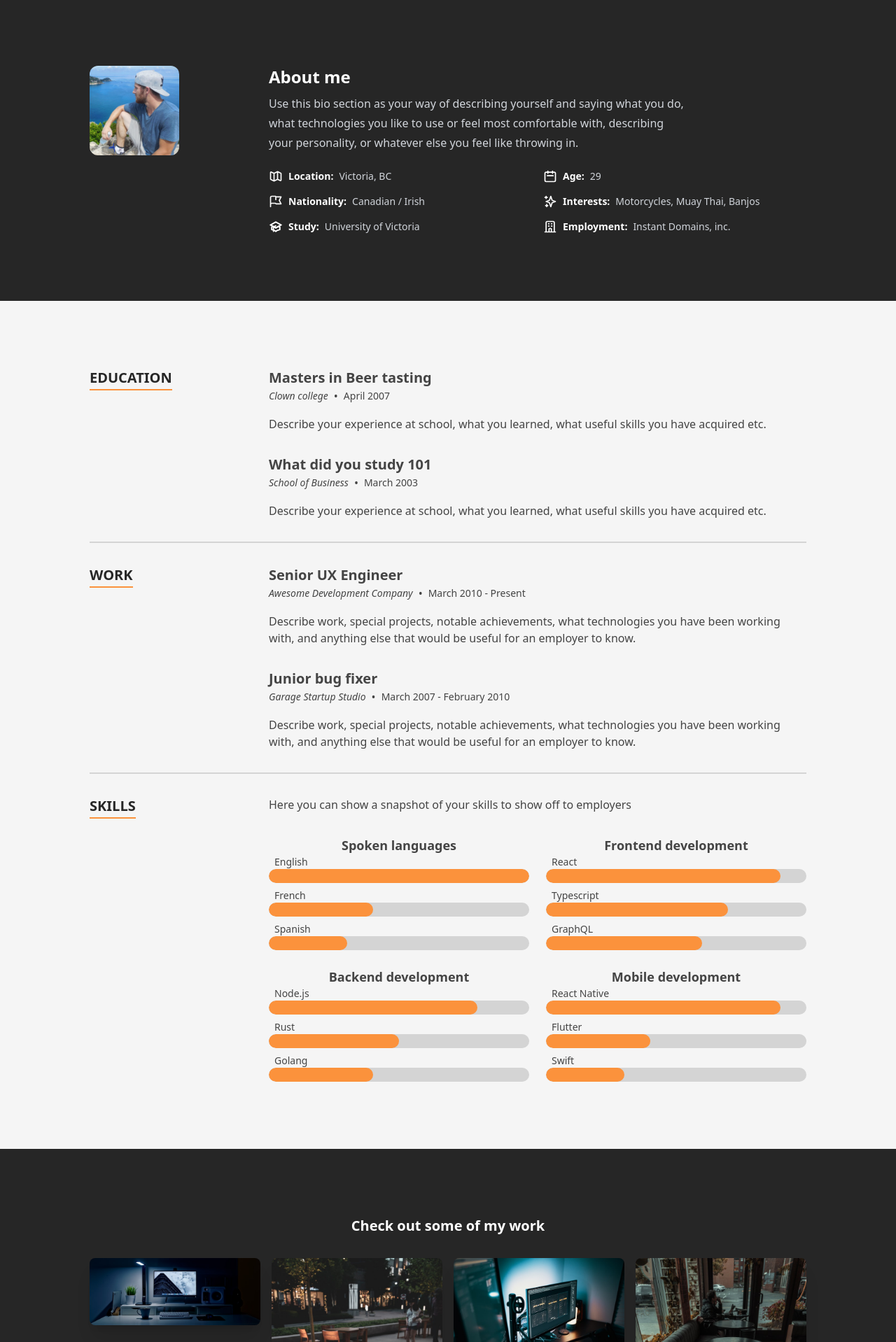
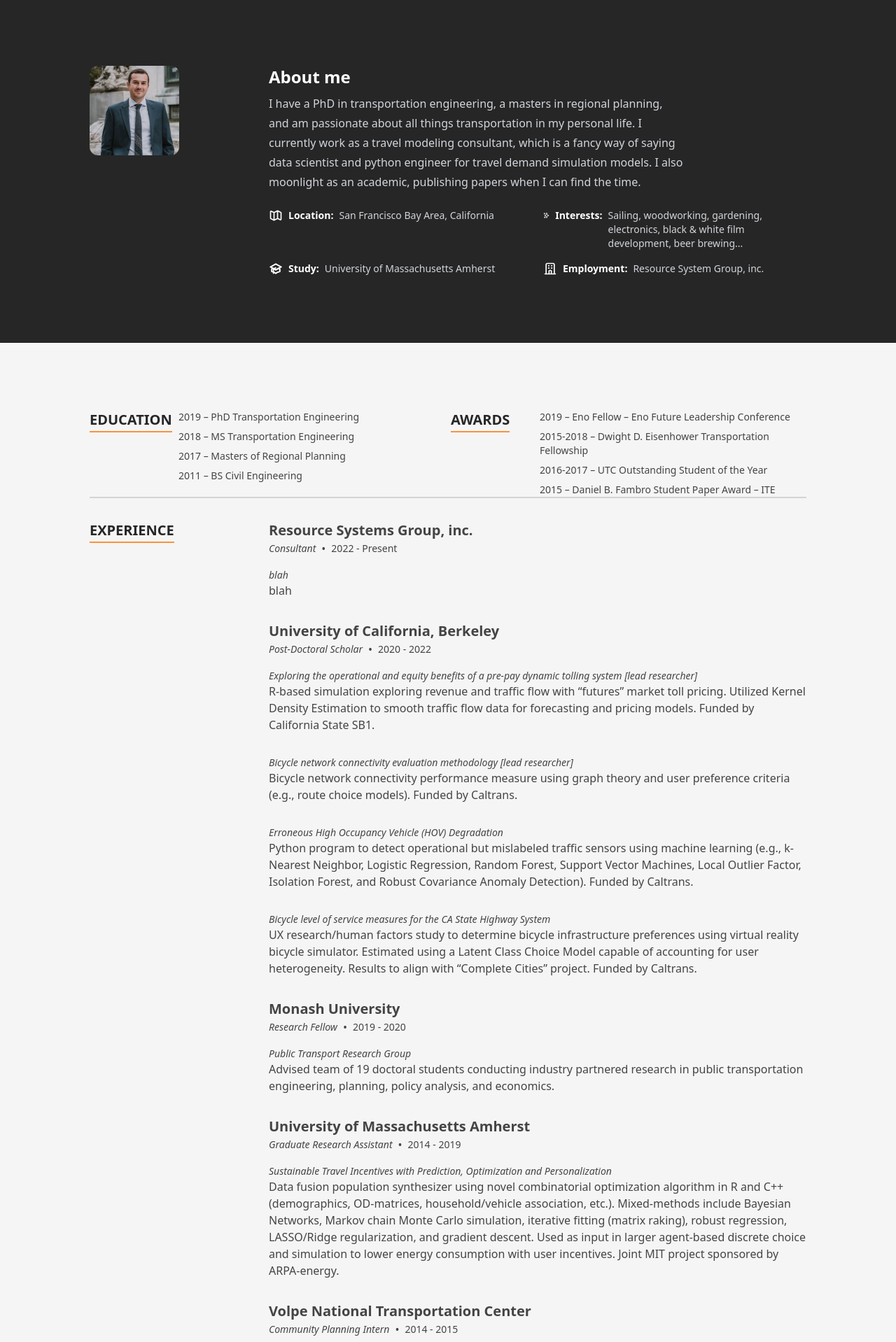
Before and after one commit to nick-fournier/webcv_bibtex, a Next.js app: page / in a window 1280 px wide. Shown: the part 802-2720 px from the top of the page at 70% size. Built offline with nearby package versions, Linux system fonts and the light colour scheme.

Commit message:
added resume items

```diff
--- /dev/null
+++ b/src/components/Sections/Resume/Education.tsx
@@ -0,0 +1,17 @@
+import {FC, memo} from 'react';
+
+import {TimelineItem} from '../../../data/dataDef';
+
+const Education: FC<{item: TimelineItem}> = memo(({item}) => {
+  return (
+    <div className="flex flex-col pb-2 text-center last:pb-0 md:text-left">
+      <div className="flex flex-col pb-0">
+        {item.date} – {item.title}
+      </div>
+      <div className="italic">{item.content}</div>
+    </div>
+  );
+});
+
+Education.displayName = 'Education';
+export default Education;
--- /dev/null
+++ b/src/components/Sections/Resume/Timeline.tsx
@@ -0,0 +1,45 @@
+import {FC, memo} from 'react';
+
+import {default_subcontent} from '../../../data/data';
+import {TimelineItem, TimelineSubItem} from '../../../data/dataDef';
+
+const TimelineSub: FC<{subitem: TimelineSubItem}> = memo(({subitem}) => {
+  const {title, content} = subitem;
+
+  return (
+    <div className="flex flex-col pb-8 text-center last:pb-0 md:text-left">
+      {/* <div className="flex flex-col pb-4"> */}
+      <div className="flex items-center justify-center gap-x-2 md:justify-start">
+        <span className="flex-1 text-sm font-medium italic sm:flex-none">{title}</span>
+      </div>
+      {/* </div> */}
+      {content}
+    </div>
+  );
+});
+
+const Timeline: FC<{item: TimelineItem}> = memo(({item}) => {
+  function validateSubItem(subItem: TimelineSubItem[]) {
+    return subItem.map((subitem, index) => <TimelineSub key={`${subitem.title}-${index}`} subitem={subitem} />);
+  }
+
+  const {title, date, location, content} = item;
+
+  return (
+    <div className="flex flex-col pb-8 text-center last:pb-0 md:text-left">
+      <div className="flex flex-col pb-4">
+        <h2 className="text-xl font-bold">{location}</h2>
+        <div className="flex items-center justify-center gap-x-2 md:justify-start">
+          <span className="flex-1 text-sm font-medium italic sm:flex-none">{title}</span>
+          <span>•</span>
+          <span className="flex-1 text-sm sm:flex-none">{date}</span>
+        </div>
+      </div>
+      {/* {subcontent} */}
+      {validateSubItem(content || default_subcontent)}
+    </div>
+  );
+});
+
+Timeline.displayName = 'Timeline';
+export default Timeline;
--- a/src/components/Sections/Resume/TimelineItem.tsx
+++ /dev/null
@@ -1,23 +0,0 @@
-import {FC, memo} from 'react';
-
-import {TimelineItem} from '../../../data/dataDef';
-
-const TimelineItem: FC<{item: TimelineItem}> = memo(({item}) => {
-  const {title, date, location, content} = item;
-  return (
-    <div className="flex flex-col pb-8 text-center last:pb-0 md:text-left">
-      <div className="flex flex-col pb-4">
-        <h2 className="text-xl font-bold">{title}</h2>
-        <div className="flex items-center justify-center gap-x-2 md:justify-start">
-          <span className="flex-1 text-sm font-medium italic sm:flex-none">{location}</span>
-          <span>•</span>
-          <span className="flex-1 text-sm sm:flex-none">{date}</span>
-        </div>
-      </div>
-      {content}
-    </div>
-  );
-});
-
-TimelineItem.displayName = 'TimelineItem';
-export default TimelineItem;
--- a/src/components/Sections/Resume/index.tsx
+++ b/src/components/Sections/Resume/index.tsx
@@ -1,21 +1,35 @@
 import {FC, memo} from 'react';
 
-import {education, experience, SectionId, skills} from '../../../data/data';
+import {awards, education, experience, SectionId, skills} from '../../../data/data';
 import Section from '../../Layout/Section';
+import Education from './Education';
 import ResumeSection from './ResumeSection';
 import {SkillGroup} from './Skills';
-import TimelineItem from './TimelineItem';
+import TimelineItem from './Timeline';
 
 const Resume: FC = memo(() => {
   return (
     <Section className="bg-neutral-100" sectionId={SectionId.Resume}>
       <div className="flex flex-col divide-y-2 divide-neutral-300">
-        <ResumeSection title="Education">
-          {education.map((item, index) => (
-            <TimelineItem item={item} key={`${item.title}-${index}`} />
-          ))}
-        </ResumeSection>
-        <ResumeSection title="Work">
+
+        <div className="grid grid-cols-1 gap-2 md:grid-cols-2">
+          <span className="flex-1 text-sm sm:flex-none">
+            <ResumeSection title="Education">
+              {education.map((item, index) => (
+                <Education item={item} key={`${item.title}-${index}`} />
+              ))}
+            </ResumeSection>
+          </span>
+          <span className="flex-1 text-sm sm:flex-none">
+            <ResumeSection title="Awards">
+              {awards.map((item, index) => (
+                <Education item={item} key={`${item.title}-${index}`} />
+              ))}
+            </ResumeSection>
+          </span>
+        </div>
+
+        <ResumeSection title="Experience">
           {experience.map((item, index) => (
             <TimelineItem item={item} key={`${item.title}-${index}`} />
           ))}
--- a/src/data/data.tsx
+++ b/src/data/data.tsx
@@ -1,18 +1,18 @@
 import {
   AcademicCapIcon,
-  CalendarIcon,
+  // CalendarIcon,
   DownloadIcon,
-  FlagIcon,
+  // FlagIcon,
   MapIcon,
   OfficeBuildingIcon,
   SparklesIcon,
 } from '@heroicons/react/outline';
 
 import GithubIcon from '../components/Icon/GithubIcon';
-import InstagramIcon from '../components/Icon/InstagramIcon';
+// import InstagramIcon from '../components/Icon/InstagramIcon';
 import LinkedInIcon from '../components/Icon/LinkedInIcon';
-import StackOverflowIcon from '../components/Icon/StackOverflowIcon';
-import TwitterIcon from '../components/Icon/TwitterIcon';
+// import StackOverflowIcon from '../components/Icon/StackOverflowIcon';
+// import TwitterIcon from '../components/Icon/TwitterIcon';
 import heroImage from '../images/header-background.webp';
 import porfolioImage1 from '../images/portfolio/portfolio-1.jpg';
 import porfolioImage2 from '../images/portfolio/portfolio-2.jpg';
@@ -38,6 +38,7 @@ import {
   Social,
   TestimonialSection,
   TimelineItem,
+  TimelineSubItem
 } from './dataDef';
 
 /**
@@ -69,18 +70,14 @@ export type SectionId = typeof SectionId[keyof typeof SectionId];
  */
 export const heroData: Hero = {
   imageSrc: heroImage,
-  name: `I'm Tim Baker.`,
+  name: `Nick Fournier, PhD`,
   description: (
     <>
       <p className="prose-sm text-stone-200 sm:prose-base lg:prose-lg">
-        I'm a Victoria based <strong className="text-stone-100">Full Stack Software Engineer</strong>, currently working
-        at <strong className="text-stone-100">Instant Domains</strong> helping build a modern, mobile-first, domain
-        registrar and site builder.
+        <strong className="text-stone-100">Engineer, planner, and transportist.</strong>
       </p>
       <p className="prose-sm text-stone-200 sm:prose-base lg:prose-lg">
-        In my free time time, you can catch me training in <strong className="text-stone-100">Muay Thai</strong>,
-        plucking my <strong className="text-stone-100">banjo</strong>, or exploring beautiful{' '}
-        <strong className="text-stone-100">Vancouver Island</strong>.
+        Welcome to my digital Curriculum Vitae and landing page for my miscellaneous projects.
       </p>
     </>
   ),
@@ -104,16 +101,21 @@ export const heroData: Hero = {
  */
 export const aboutData: About = {
   profileImageSrc: profilepic,
-  description: `Use this bio section as your way of describing yourself and saying what you do, what technologies you like
-  to use or feel most comfortable with, describing your personality, or whatever else you feel like throwing
-  in.`,
+  description: `
+  I have a PhD in transportation engineering, a masters in regional planning, and am passionate about all things transportation in my personal life.
+
+  I currently work as a travel modeling consultant, which is a fancy way of saying data scientist and python engineer for travel demand simulation models. I also moonlight as an academic, publishing papers when I can find the time.
+
+  `,
   aboutItems: [
-    {label: 'Location', text: 'Victoria, BC', Icon: MapIcon},
-    {label: 'Age', text: '29', Icon: CalendarIcon},
-    {label: 'Nationality', text: 'Canadian / Irish', Icon: FlagIcon},
-    {label: 'Interests', text: 'Motorcycles, Muay Thai, Banjos', Icon: SparklesIcon},
-    {label: 'Study', text: 'University of Victoria', Icon: AcademicCapIcon},
-    {label: 'Employment', text: 'Instant Domains, inc.', Icon: OfficeBuildingIcon},
+    {label: 'Location', text: 'San Francisco Bay Area, California', Icon: MapIcon},
+    {
+      label: 'Interests',
+      text: 'Sailing, woodworking, gardening, electronics, black & white film development, beer brewing...',
+      Icon: SparklesIcon,
+    },
+    {label: 'Study', text: 'University of Massachusetts Amherst', Icon: AcademicCapIcon},
+    {label: 'Employment', text: 'Resource System Group, inc.', Icon: OfficeBuildingIcon},
   ],
 };
 
@@ -266,43 +268,164 @@ export const portfolioItems: PortfolioItem[] = [
 /**
  * Resume section -- TODO: Standardize resume contact format or offer MDX
  */
+export const default_subcontent: TimelineSubItem[] = [
+  {
+    title: '',
+    content: <p></p>,
+  },
+];
+
 export const education: TimelineItem[] = [
   {
-    date: 'April 2007',
-    location: 'Clown college',
-    title: 'Masters in Beer tasting',
-    content: <p>Describe your experience at school, what you learned, what useful skills you have acquired etc.</p>,
+    date: '2019',
+    location: 'Univiersity of Massachusetts Amherst',
+    title: 'PhD Transportation Engineering',
+    // content: <p>Dissertation: Equity and efficiency in multimodal transportation systems</p>,
   },
   {
-    date: 'March 2003',
-    location: 'School of Business',
-    title: 'What did you study 101',
-    content: <p>Describe your experience at school, what you learned, what useful skills you have acquired etc.</p>,
+    date: '2018',
+    location: 'University of Massachusetts Amherst',
+    title: 'MS Transportation Engineering',
+  },
+  {
+    date: '2017',
+    location: 'University of Massachusetts Amherst',
+    title: 'Masters of Regional Planning',
+  },
+  {
+    date: '2011',
+    location: 'University of Massachusetts Amherst',
+    title: 'BS Civil Engineering',
+  },
+];
+
+export const awards: TimelineItem[] = [
+  {
+    date: '2019',
+    location: '',
+    title: 'Eno Fellow – Eno Future Leadership Conference',
+  },
+  {
+    date: '2015-2018',
+    location: '',
+    title: 'Dwight D. Eisenhower Transportation Fellowship',
+  },
+  {
+    date: '2016-2017',
+    location: '',
+    title: 'UTC Outstanding Student of the Year',
+  },
+  {
+    date: '2015',
+    location: '',
+    title: 'Daniel B. Fambro Student Paper Award – ITE',
   },
 ];
 
 export const experience: TimelineItem[] = [
   {
-    date: 'March 2010 - Present',
-    location: 'Awesome Development Company',
-    title: 'Senior UX Engineer',
+    date: '2022 - Present',
+    location: 'Resource Systems Group, inc.',
+    title: 'Consultant',
+    content: [
+      {
+        title: 'blah',
+        content: <p>blah</p>,
+      },
+    ],
+  },
+  {
+    date: '2020 - 2022',
+    location: 'University of California, Berkeley',
+    title: 'Post-Doctoral Scholar',
+    content: [
+      {
+        title: 'Exploring the operational and equity benefits of a pre-pay dynamic tolling system [lead researcher]',
         content: (
           <p>
-        Describe work, special projects, notable achievements, what technologies you have been working with, and
-        anything else that would be useful for an employer to know.
+            R-based simulation exploring revenue and traffic flow with “futures” market toll pricing. Utilized Kernel
+            Density Estimation to smooth traffic flow data for forecasting and pricing models. Funded by California
+            State SB1.
           </p>
         ),
       },
       {
-    date: 'March 2007 - February 2010',
-    location: 'Garage Startup Studio',
-    title: 'Junior bug fixer',
+        title: 'Bicycle network connectivity evaluation methodology [lead researcher]',
         content: (
           <p>
-        Describe work, special projects, notable achievements, what technologies you have been working with, and
-        anything else that would be useful for an employer to know.
+            Bicycle network connectivity performance measure using graph theory and user preference criteria (e.g.,
+            route choice models). Funded by Caltrans.
           </p>
         ),
+      },
+      {
+        title: 'Erroneous High Occupancy Vehicle (HOV) Degradation',
+        content: (
+          <p>
+            {' '}
+            Python program to detect operational but mislabeled traffic sensors using machine learning (e.g., k-Nearest
+            Neighbor, Logistic Regression, Random Forest, Support Vector Machines, Local Outlier Factor, Isolation
+            Forest, and Robust Covariance Anomaly Detection). Funded by Caltrans.
+          </p>
+        ),
+      },
+      {
+        title: 'Bicycle level of service measures for the CA State Highway System',
+        content: (
+          <p>
+            UX research/human factors study to determine bicycle infrastructure preferences using virtual reality
+            bicycle simulator. Estimated using a Latent Class Choice Model capable of accounting for user heterogeneity.
+            Results to align with “Complete Cities” project. Funded by Caltrans.
+          </p>
+        ),
+      },
+    ],
+  },
+  {
+    date: '2019 - 2020',
+    location: 'Monash University',
+    title: 'Research Fellow',
+    content: [
+      {
+        title: 'Public Transport Research Group',
+        content: (
+          <p>
+            Advised team of 19 doctoral students conducting industry partnered research in public transportation
+            engineering, planning, policy analysis, and economics.
+          </p>
+        ),
+      },
+    ],
+  },
+  {
+    date: '2014 - 2019',
+    location: 'University of Massachusetts Amherst',
+    title: 'Graduate Research Assistant',
+    content: [
+      {
+        title: 'Sustainable Travel Incentives with Prediction, Optimization and Personalization',
+        content: (
+          <p>
+            Data fusion population synthesizer using novel combinatorial optimization algorithm in R and C++
+            (demographics, OD-matrices, household/vehicle association, etc.). Mixed-methods include Bayesian Networks,
+            Markov chain Monte Carlo simulation, iterative fitting (matrix raking), robust regression, LASSO/Ridge
+            regularization, and gradient descent. Used as input in larger agent-based discrete choice and simulation to
+            lower energy consumption with user incentives. Joint MIT project sponsored by ARPA-energy.
+          </p>
+        ),
+      },
+    ],
+  },
+  {
+    date: '2014 - 2015',
+    location: 'Volpe National Transportation Center',
+    title: 'Community Planning Intern',
+    // content: (
+    //   <p>
+    //     Describe work, special projects, notable achievements, what technologies you have been working with, and
+    //     anything else that would be useful for an employer to know.
+    //   </p>
+    // ),
   },
 ];
 
@@ -336,38 +459,39 @@ export const testimonial: TestimonialSection = {
 
 export const contact: ContactSection = {
   headerText: 'Get in touch.',
-  description: 'Here is a good spot for a message to your readers to let them know how best to reach out to you.',
+  description: '',
   items: [
     {
       type: ContactType.Email,
-      text: 'reachout@timbaker.me',
-      href: 'mailto:reachout@timbaker.me',
+      text: 'nichfournier at gmail.com',
+      href: 'mailto:nichfournier@gmail.com',
     },
     {
       type: ContactType.Location,
-      text: 'Victoria BC, Canada',
-      href: 'https://www.google.ca/maps/place/Victoria,+BC/@48.4262362,-123.376775,14z',
+      text: 'San Francisco Bay Area, California',
+      href: 'https://www.google.com/maps/place/San+Francisco,+CA/@37.804289,-122.4904803,11z',
     },
-    {
-      type: ContactType.Instagram,
-      text: '@tbakerx',
-      href: 'https://www.instagram.com/tbakerx/',
-    },
+    // {
+    //   type: ContactType.Instagram,
+    //   text: '@tbakerx',
+    //   href: 'https://www.instagram.com/tbakerx/',
+    // },
     {
       type: ContactType.Github,
-      text: 'tbakerx',
-      href: 'https://github.com/tbakerx',
+      text: 'nick-fournier',
+      href: 'https://github.com/nick-fournier',
     },
   ],
 };
+
 
 /**
  * Social items
  */
 export const socialLinks: Social[] = [
   {label: 'Github', Icon: GithubIcon, href: 'https://github.com/tbakerx'},
-  {label: 'Stack Overflow', Icon: StackOverflowIcon, href: 'https://stackoverflow.com/users/8553186/tim-baker'},
+  // {label: 'Stack Overflow', Icon: StackOverflowIcon, href: 'https://stackoverflow.com/users/8553186/tim-baker'},
   {label: 'LinkedIn', Icon: LinkedInIcon, href: 'https://www.linkedin.com/in/timbakerx/'},
-  {label: 'Instagram', Icon: InstagramIcon, href: 'https://www.instagram.com/tbakerx/'},
-  {label: 'Twitter', Icon: TwitterIcon, href: 'https://twitter.com/TimBakerx'},
+  // {label: 'Instagram', Icon: InstagramIcon, href: 'https://www.instagram.com/tbakerx/'},
+  // {label: 'Twitter', Icon: TwitterIcon, href: 'https://twitter.com/TimBakerx'},
 ];
--- a/src/data/dataDef.ts
+++ b/src/data/dataDef.ts
@@ -86,11 +86,23 @@ export interface PortfolioItem {
 /**
  * Resume section
  */
+// export interface TimelineItem {
+//   date: string;
+//   location: string;
+//   title: string;
+//   content: JSX.Element;
+// }
+
+export interface TimelineSubItem {
+  title: string;
+  content: JSX.Element;
+}
+
 export interface TimelineItem {
   date: string;
   location: string;
   title: string;
-  content: JSX.Element;
+  content?: TimelineSubItem[];
 }
 
 /**
@@ -122,9 +134,9 @@ export const ContactType = {
   Location: 'Location',
   Github: 'Github',
   LinkedIn: 'LinkedIn',
-  Facebook: 'Facebook',
-  Twitter: 'Twitter',
-  Instagram: 'Instagram',
+  // Facebook: 'Facebook',
+  // Twitter: 'Twitter',
+  // Instagram: 'Instagram',
 } as const;
 
 export type ContactType = typeof ContactType[keyof typeof ContactType];
```
Also changed, not shown: src/components/Sections/Contact/index.tsx (+6 -6 lines), src/images/profilepic.jpg. Lines whose indentation alone changed are shown as unchanged.
